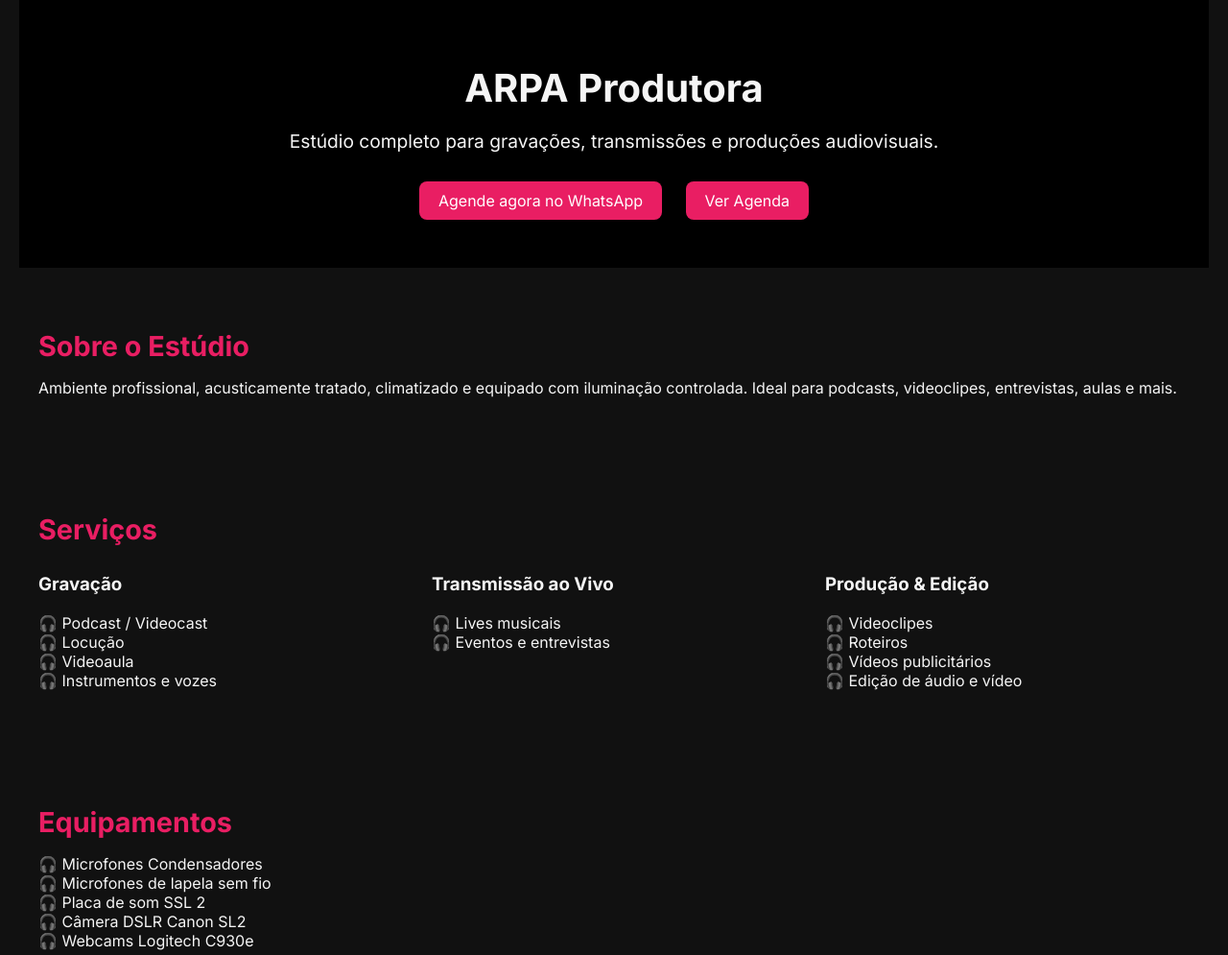
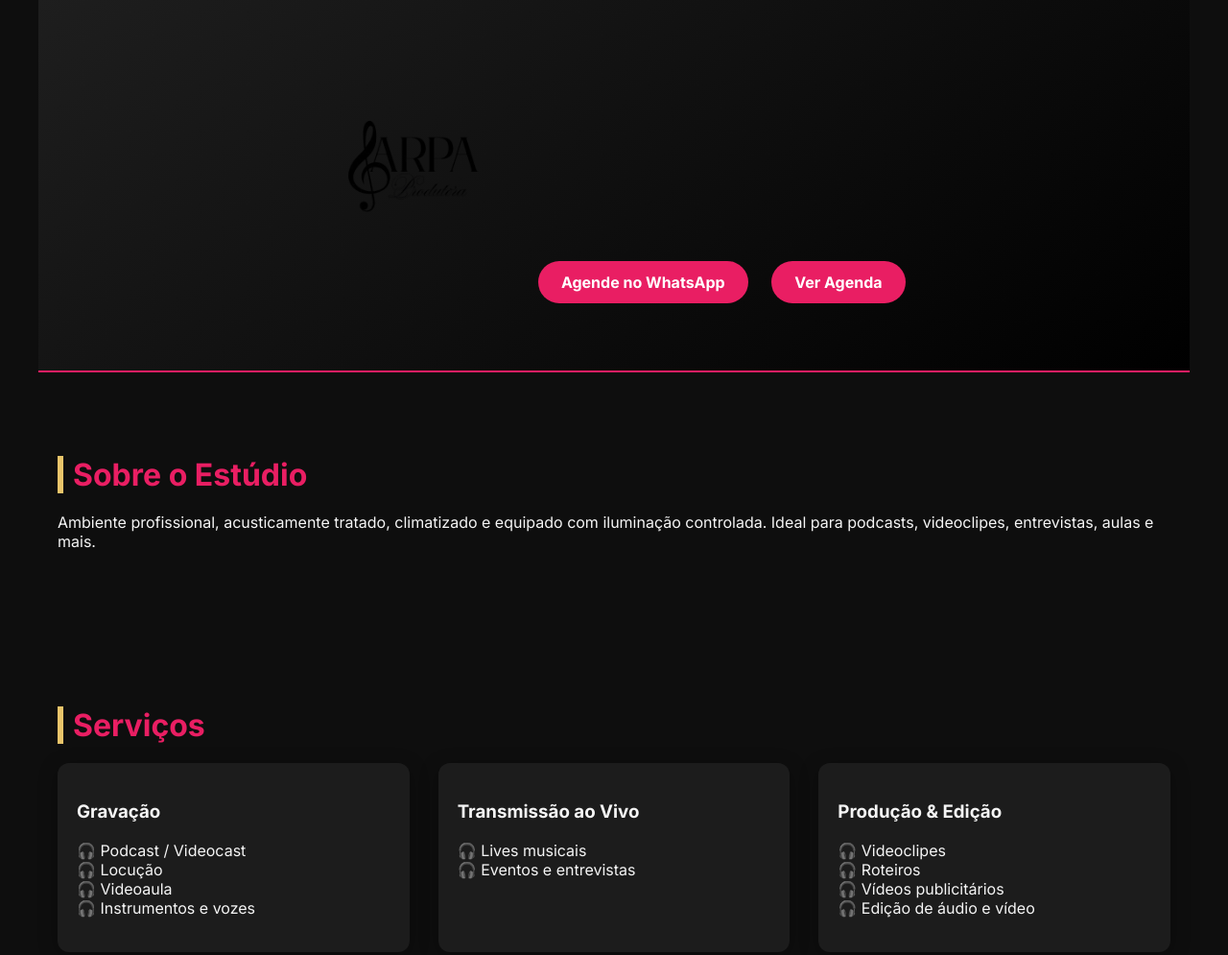
Before and after one commit to ARPAprodutora/ARPA, a plain HTML site: page index.html in a window 1280 px wide. Shown: the top 995 px of the page at 96% size. Drawn offline with Linux system fonts and the light colour scheme.

Commit message:
Add files via upload

```diff
--- a/index.html
+++ b/index.html
@@ -6,132 +6,53 @@
   <title>ARPA Produtora</title>
   <link href="https://fonts.googleapis.com/css2?family=Inter:wght@400;700&display=swap" rel="stylesheet">
   <style>
-    body {
-      margin: 0;
-      font-family: 'Inter', sans-serif;
-      color: #f5f5f5;
-      background-color: #111;
-    }
-    header, section, footer {
-      padding: 40px 20px;
-      max-width: 1200px;
-      margin: auto;
-    }
-    header {
-      background: #000;
-      text-align: center;
-    }
-    header h1 {
-      font-size: 2.5rem;
-      margin-bottom: 10px;
-    }
-    header p {
-      font-size: 1.2rem;
-      margin-bottom: 20px;
-    }
-    a.button {
-      display: inline-block;
-      background: #e91e63;
-      color: white;
-      padding: 10px 20px;
-      text-decoration: none;
-      border-radius: 8px;
-      margin: 10px;
-    }
-    h2 {
-      color: #e91e63;
-      font-size: 1.8rem;
-      margin-bottom: 10px;
-    }
-    ul {
-      list-style: none;
-      padding: 0;
-    }
-    ul li::before {
-      content: "🎧 ";
-    }
-    .columns {
-      display: flex;
-      flex-wrap: wrap;
-      gap: 30px;
-    }
-    .column {
-      flex: 1;
-      min-width: 250px;
-    }
-    footer {
-      text-align: center;
-      font-size: 0.9rem;
-      background: #000;
-    }
-    a {
-      color: #e91e63;
-      text-decoration: none;
-    }
+    * { box-sizing: border-box; }
+    body { margin: 0; font-family: 'Inter', sans-serif; background-color: #0e0e0e; color: #f5f5f5; scroll-behavior: smooth; }
+    header, section, footer { padding: 60px 20px; max-width: 1200px; margin: auto; animation: fadeIn 1s ease-in; }
+    header { background: linear-gradient(145deg, #1e1e1e, #000); text-align: center; border-bottom: 2px solid #e91e63; }
+    header img { max-width: 220px; height: auto; margin-bottom: 20px; }
+    a.button { display: inline-block; background: #e91e63; color: white; padding: 12px 24px; text-decoration: none; border-radius: 30px; font-weight: bold; transition: background 0.3s ease; margin: 10px; }
+    a.button:hover { background: #c2185b; }
+    h2 { color: #e91e63; font-size: 2rem; margin-bottom: 20px; border-left: 6px solid #e9c46a; padding-left: 10px; }
+    ul { list-style: none; padding: 0; }
+    ul li::before { content: "🎧 "; }
+    .columns { display: flex; flex-wrap: wrap; gap: 30px; }
+    .column { flex: 1; min-width: 250px; background: #1c1c1c; padding: 20px; border-radius: 12px; box-shadow: 0 4px 20px rgba(0,0,0,0.3); transition: transform 0.3s ease; }
+    .column:hover { transform: translateY(-5px); }
+    footer { text-align: center; font-size: 0.9rem; background: #111; color: #999; padding: 30px 20px; border-top: 2px solid #e91e63; }
+    a { color: #e91e63; text-decoration: none; }
+    @keyframes fadeIn { from { opacity: 0; transform: translateY(20px); } to { opacity: 1; transform: translateY(0); } }
+    @media (max-width: 768px) { .columns { flex-direction: column; } }
   </style>
 </head>
 <body>
   <header>
-    <h1>ARPA Produtora</h1>
-    <p>Estúdio completo para gravações, transmissões e produções audiovisuais.</p>
-    <a class="button" href="https://wa.me/+5551994020440">Agende agora no WhatsApp</a>
+    <img src="logo.png" alt="Logo ARPA Produtora">
+    <a class="button" href="https://wa.me/+5551994020440">Agende no WhatsApp</a>
     <a class="button" href="https://calendar.app.google/Yjufx72b6Hp7jHnr8">Ver Agenda</a>
   </header>
-
   <section>
     <h2>Sobre o Estúdio</h2>
     <p>Ambiente profissional, acusticamente tratado, climatizado e equipado com iluminação controlada. Ideal para podcasts, videoclipes, entrevistas, aulas e mais.</p>
   </section>
-
   <section>
     <h2>Serviços</h2>
     <div class="columns">
-      <div class="column">
-        <h3>Gravação</h3>
-        <ul>
-          <li>Podcast / Videocast</li>
-          <li>Locução</li>
-          <li>Videoaula</li>
-          <li>Instrumentos e vozes</li>
-        </ul>
-      </div>
-      <div class="column">
-        <h3>Transmissão ao Vivo</h3>
-        <ul>
-          <li>Lives musicais</li>
-          <li>Eventos e entrevistas</li>
-        </ul>
-      </div>
-      <div class="column">
-        <h3>Produção & Edição</h3>
-        <ul>
-          <li>Videoclipes</li>
-          <li>Roteiros</li>
-          <li>Vídeos publicitários</li>
-          <li>Edição de áudio e vídeo</li>
-        </ul>
-      </div>
+      <div class="column"><h3>Gravação</h3><ul><li>Podcast / Videocast</li><li>Locução</li><li>Videoaula</li><li>Instrumentos e vozes</li></ul></div>
+      <div class="column"><h3>Transmissão ao Vivo</h3><ul><li>Lives musicais</li><li>Eventos e entrevistas</li></ul></div>
+      <div class="column"><h3>Produção & Edição</h3><ul><li>Videoclipes</li><li>Roteiros</li><li>Vídeos publicitários</li><li>Edição de áudio e vídeo</li></ul></div>
     </div>
   </section>
-
   <section>
     <h2>Equipamentos</h2>
-    <ul>
-      <li>Microfones Condensadores</li>
-      <li>Microfones de lapela sem fio</li>
-      <li>Placa de som SSL 2</li>
-      <li>Câmera DSLR Canon SL2</li>
-      <li>Webcams Logitech C930e</li>
-    </ul>
+    <ul><li>Microfones Condensadores</li><li>Microfones de lapela sem fio</li><li>Placa de som SSL 2</li><li>Câmera DSLR Canon SL2</li><li>Webcams Logitech C930e</li></ul>
   </section>
-
   <section>
     <h2>Contato</h2>
     <p><strong>Endereço:</strong> Rua Santa Cruz, 88 – Niterói, Canoas – RS</p>
     <p><strong>Telefone:</strong> <a href="tel:+5551994020440">(51) 99402-0440</a></p>
     <p><strong>Email:</strong> <a href="mailto:produtoraarpa@gmail.com">produtoraarpa@gmail.com</a></p>
   </section>
-
   <footer>
     <p>&copy; 2025 ARPA Produtora – Todos os direitos reservados.</p>
   </footer>
```
Also changed, not shown: logo.png (added).
